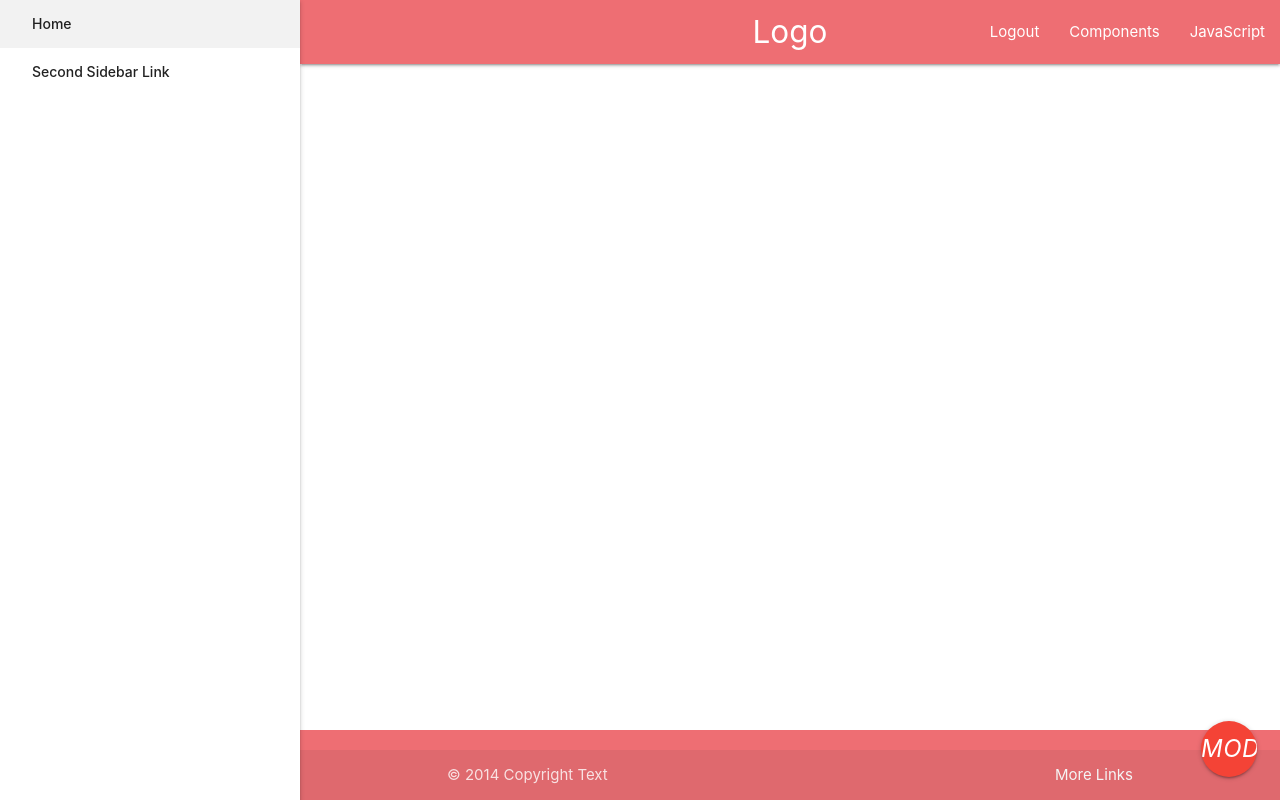
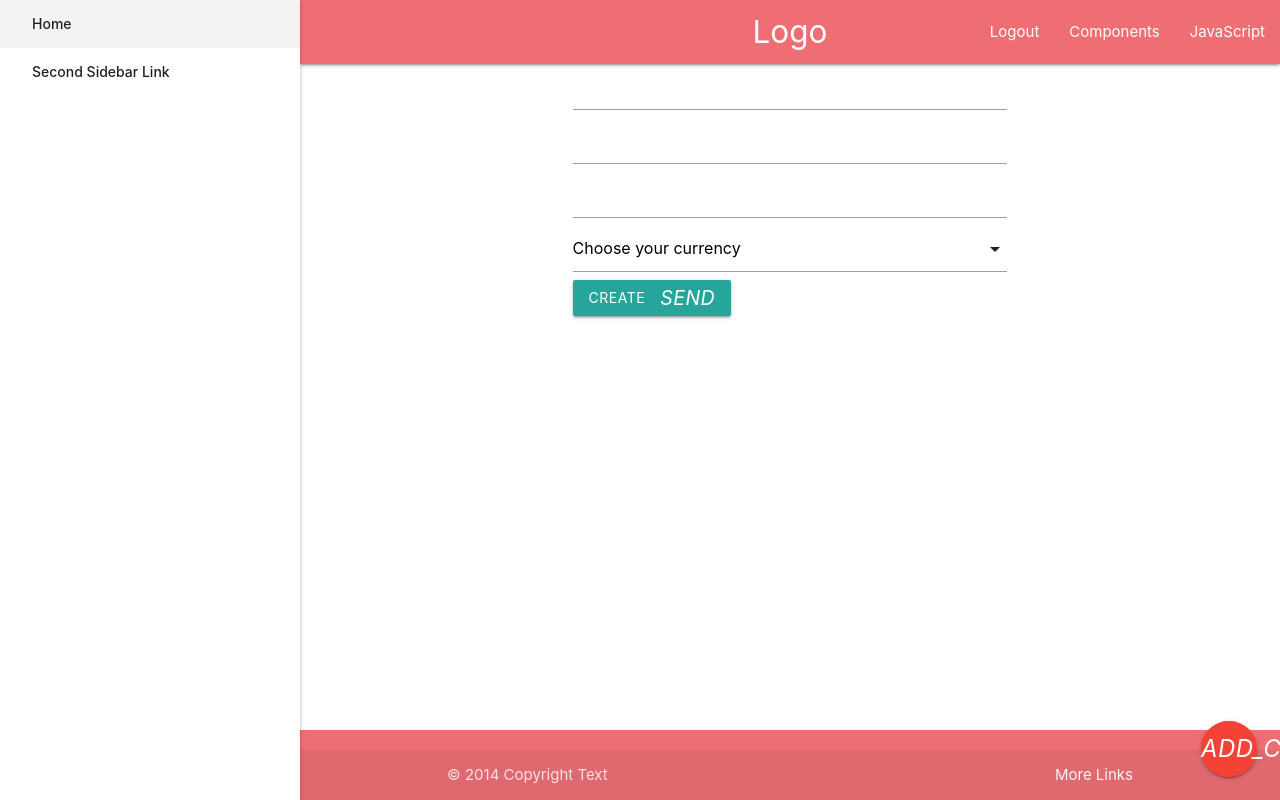
Before and after one commit to Ryne777/vue-front-for-crm-model, a Vue app: page /newAccount in a window 1280 px wide. Built offline with nearby package versions, Linux system fonts and the light colour scheme; sample sign-in values are in the browser's storage; the HTML template or start-up script is replaced by a standard one.

Commit message:
add create form

```diff
--- a/src/layouts/MainLayout.vue
+++ b/src/layouts/MainLayout.vue
@@ -9,31 +9,9 @@
     </main>
     <Footer></Footer>
     <div class="fixed-action-btn">
-      <a class="btn-floating btn-large red">
-        <i class="large material-icons">mode_edit</i>
-      </a>
-      <ul>
-        <li>
-          <a class="btn-floating red">
-            <i class="material-icons">insert_chart</i>
-          </a>
-        </li>
-        <li>
-          <a class="btn-floating yellow darken-1">
-            <i class="material-icons">format_quote</i>
-          </a>
-        </li>
-        <li>
-          <a class="btn-floating green">
-            <i class="material-icons">publish</i>
-          </a>
-        </li>
-        <li>
-          <a class="btn-floating blue">
-            <i class="material-icons">attach_file</i>
-          </a>
-        </li>
-      </ul>
+      <router-link to="/newAccount" class="btn-floating btn-large red pulse">
+        <i class="large material-icons">add_circle_outline</i>
+      </router-link>
     </div>
   </div>
 </template>
@@ -44,13 +22,6 @@ import NavBar from "../components/app/NavBar";
 import Footer from "../components/app/Footer";
 export default {
   name: "main-layout",
-  components: { NavBar, Footer, SideBar },
-  mounted() {
-    document.addEventListener("DOMContentLoaded", function() {
-      var elems = document.querySelectorAll(".fixed-action-btn");
-      // eslint-disable-next-line no-undef
-      M.FloatingActionButton.init(elems, { hoverEnabled: false });
-    });
-  }
+  components: { NavBar, Footer, SideBar }
 };
 </script>
--- a/src/router/index.js
+++ b/src/router/index.js
@@ -29,6 +29,12 @@ const routes = [
     meta: { layout: "main" },
     component: () => import("../views/Register.vue")
   },
+  {
+    path: "/newAccount/",
+    name: "newAccount",
+    meta: { layout: "main", auth: true },
+    component: () => import("../views/NewAcc.vue")
+  },
 ];
 
 const router = new VueRouter({
--- a/src/store/auth.js
+++ b/src/store/auth.js
@@ -32,7 +32,7 @@ export default {
         commit("auth_request");
         await fetch("http://127.0.0.1:8000/auth/users/", {
           method: "POST",
-          mode: 'cors',
+          mode: "cors",
           headers: {
             "Content-Type": "application/json"
             // 'Content-Type': 'application/x-www-form-urlencoded',
--- a/src/store/index.js
+++ b/src/store/index.js
@@ -3,6 +3,7 @@ import Vuex from "vuex";
 import info from "./info";
 import record from "./detail";
 import auth from "./auth";
+import newAccount from "./newAccount";
 
 Vue.use(Vuex);
 
@@ -27,5 +28,5 @@ export default new Vuex.Store({
       return await res.json();
     }
   },
-  modules: { info, record, auth }
+  modules: { info, record, auth, newAccount }
 });
--- /dev/null
+++ b/src/store/newAccount.js
@@ -0,0 +1,33 @@
+export default {
+  state: {
+    account: {}
+  },
+  actions: {
+    // eslint-disable-next-line no-unused-vars
+    async createAccount({ dispatch, commit }, account) {
+      try {
+        const res = await fetch("http://127.0.0.1:8000/api/v1/create-account", {
+          method: "POST",
+          headers: {
+            "Content-Type": "application/json"
+            // 'Content-Type': 'application/x-www-form-urlencoded',
+          },
+          body: JSON.stringify(account)
+        });
+
+        if (!res.ok) {
+          throw new Error("Ответ сети был не ok.");
+        }
+        commit("setAccount", account);
+      } catch (e) {
+        commit("setError", e);
+        throw e;
+      }
+    }
+  },
+  mutations: {
+    setAccount(state, account) {
+      state.account = account;
+    }
+  }
+}
--- /dev/null
+++ b/src/views/NewAcc.vue
@@ -0,0 +1,63 @@
+<template>
+  <div class="container">
+    <div class="row">
+      <div class="col s12 m10 l8 offset-l2 offset-m1">
+        <form @submit.prevent="submitHandler">
+          <input type="text" />
+          <input type="text" />
+          <input type="text" />
+          <select class="input-field" ref="select" name="currency" id="currency" v-model="selected">
+            <option value disabled selected>Choose your currency</option>
+            <option v-for="c in currency" :key="c.id" :value="c">{{ c }}</option>
+          </select>
+          <button class="btn waves-effect waves-light" type="submit">
+            Create
+            <i class="material-icons right">send</i>
+          </button>
+        </form>
+      </div>
+    </div>
+  </div>
+</template>
+
+<script>
+import { required, minValue } from "vuelidate/lib/validators";
+export default {
+  name: "newAccount",
+  data: () => ({
+    title: "",
+    amount: "",
+    description: "",
+    currency: ["RUB", "USD", "EUR"],
+    selected: ""
+  }),
+  validations: {
+    title: { required },
+    amount: { required, minValue: minValue(1) },
+    currency: { required }
+  },
+  mounted() {
+    // eslint-disable-next-line no-undef
+    M.FormSelect.init(this.$refs.select, {});
+  },
+  methods: {
+    submitHandler() {
+      console.log(this.selected);
+      if (this.$v.$invalid) {
+        this.$v.$touch();
+        return;
+      }
+      console.log(this.selected);
+      // try {
+      //   await this.$store.dispatch("createAccount", {
+      //     title: this.title,
+      //     amount: this.amount,
+      //     description: this.description,
+      //     currency: this.selected
+      //   });
+      //   // eslint-disable-next-line no-empty
+      // } catch (e) {}
+    }
+  }
+};
+</script>
```
Also changed, not shown: src/assets/style.css (+9 -6 lines), src/views/Login.vue (+14 -9 lines), src/views/Register.vue (indentation only).
